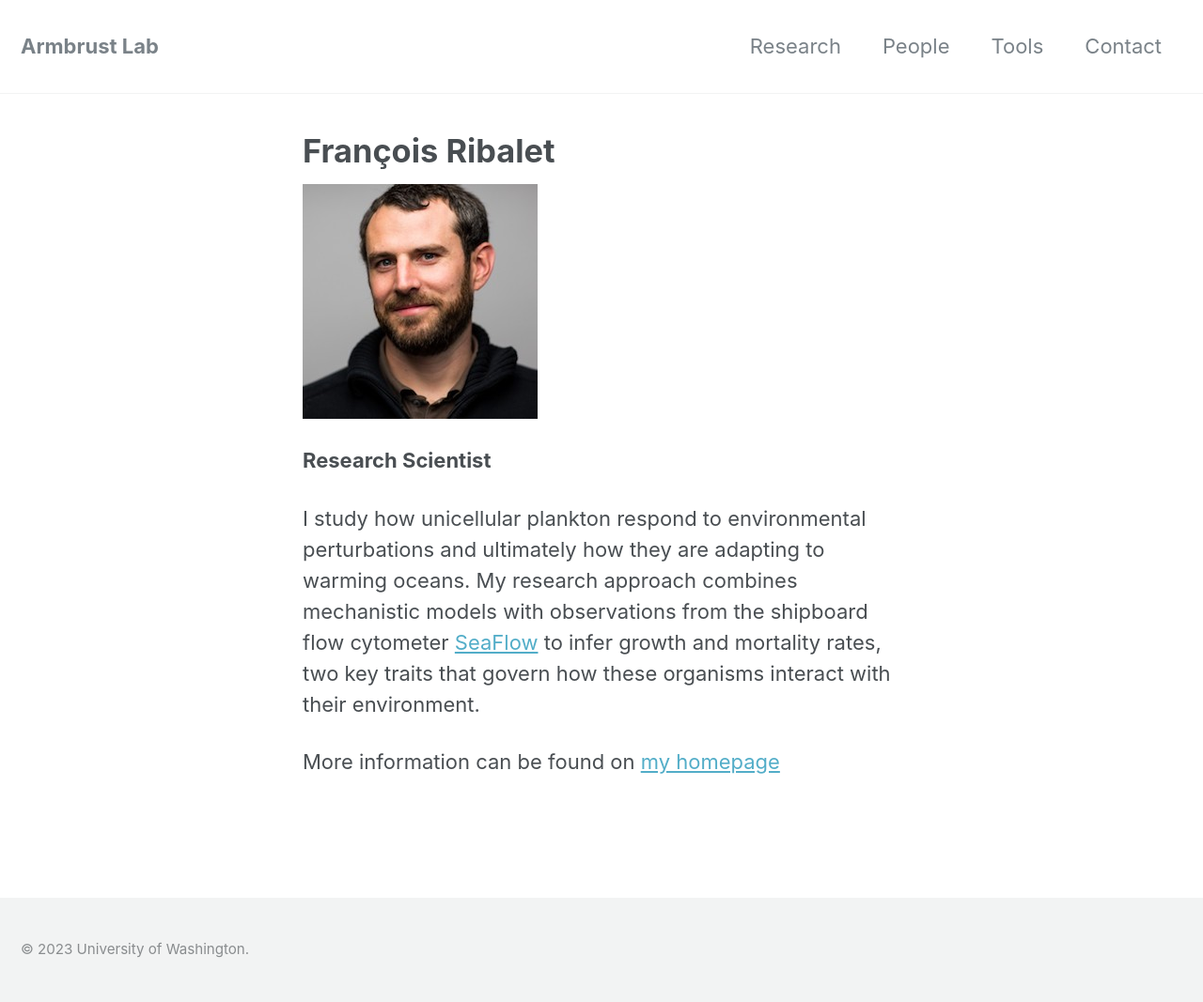
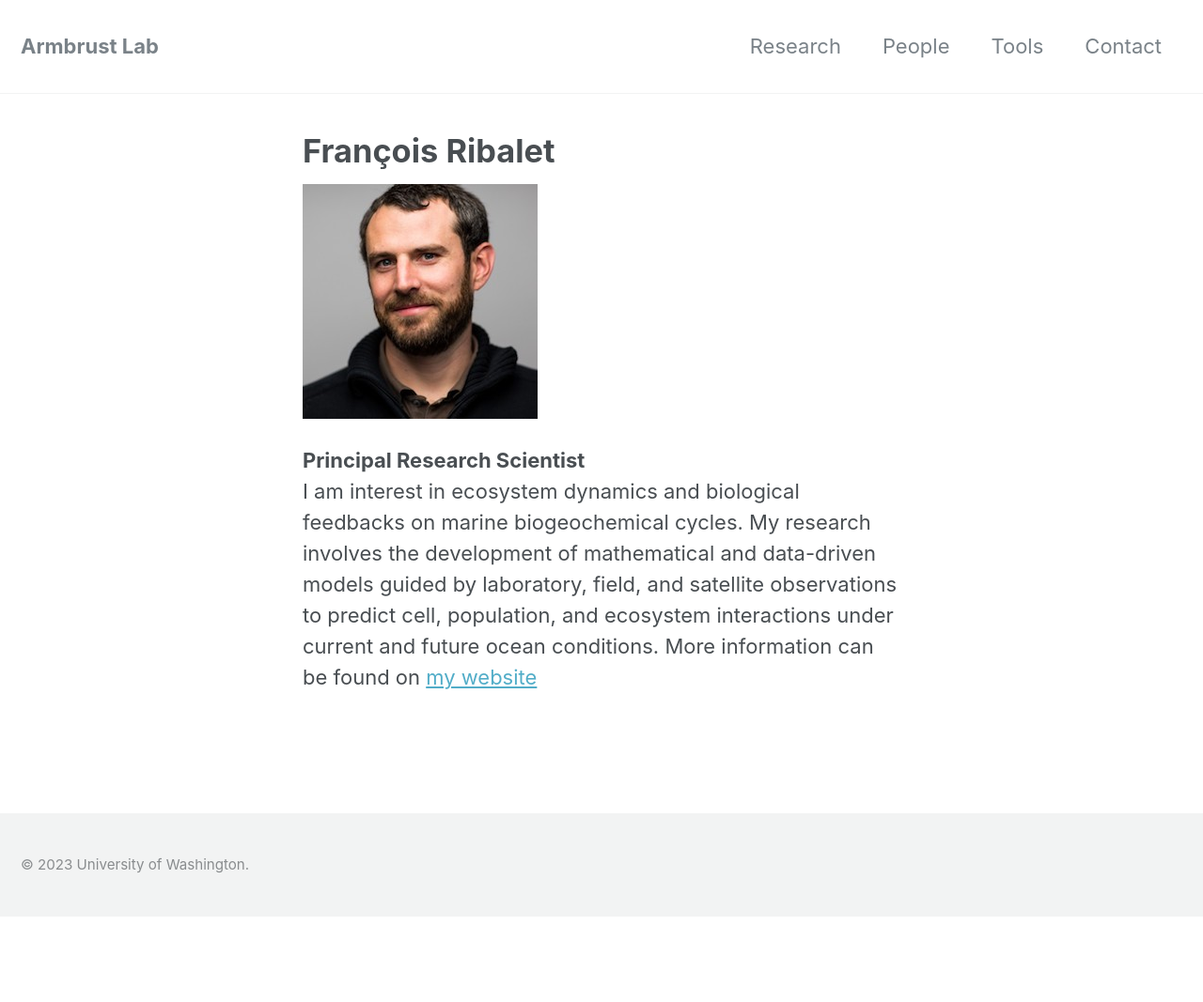
Before and after one commit to armbrustlab/armbrustlab.github.io, a Jekyll site: the page built from collections/_people/ribalet.md, in a window 1280 px wide. Shown: the whole page at 94% size. Built offline with Jekyll 4.4.1, drawn with Linux system fonts in a browser that asks for light colours; nearby versions of some CDN libraries; after the commit the page ends 976 px from its top, so only the background shows below that.

Commit message:
Update ribalet.md

```diff
--- a/collections/_people/ribalet.md
+++ b/collections/_people/ribalet.md
@@ -3,8 +3,6 @@ title: François Ribalet
 ---
 ![François Ribalet]({% link /assets/images/Francois-Ribalet-528x528.jpg %})
 
-**Research Scientist**
-
-I study how unicellular plankton respond to environmental perturbations and ultimately how they are adapting to warming oceans. My research approach combines mechanistic models with observations from the shipboard flow cytometer [SeaFlow](https://seaflow.netlify.com/) to infer growth and mortality rates, two key traits that govern how these organisms interact with their environment.
-
-More information can be found on [my homepage](https://francoisribalet.netlify.com)
+**Principal Research Scientist**
+I am interest in ecosystem dynamics and biological feedbacks on marine biogeochemical cycles. My research involves the development of mathematical and data-driven models guided by laboratory, field, and satellite observations to predict cell, population, and ecosystem interactions under current and future ocean conditions.
+More information can be found on [my website]([https://francoisribalet.netlify.com](https://seaflow.netlify.com/))
```
